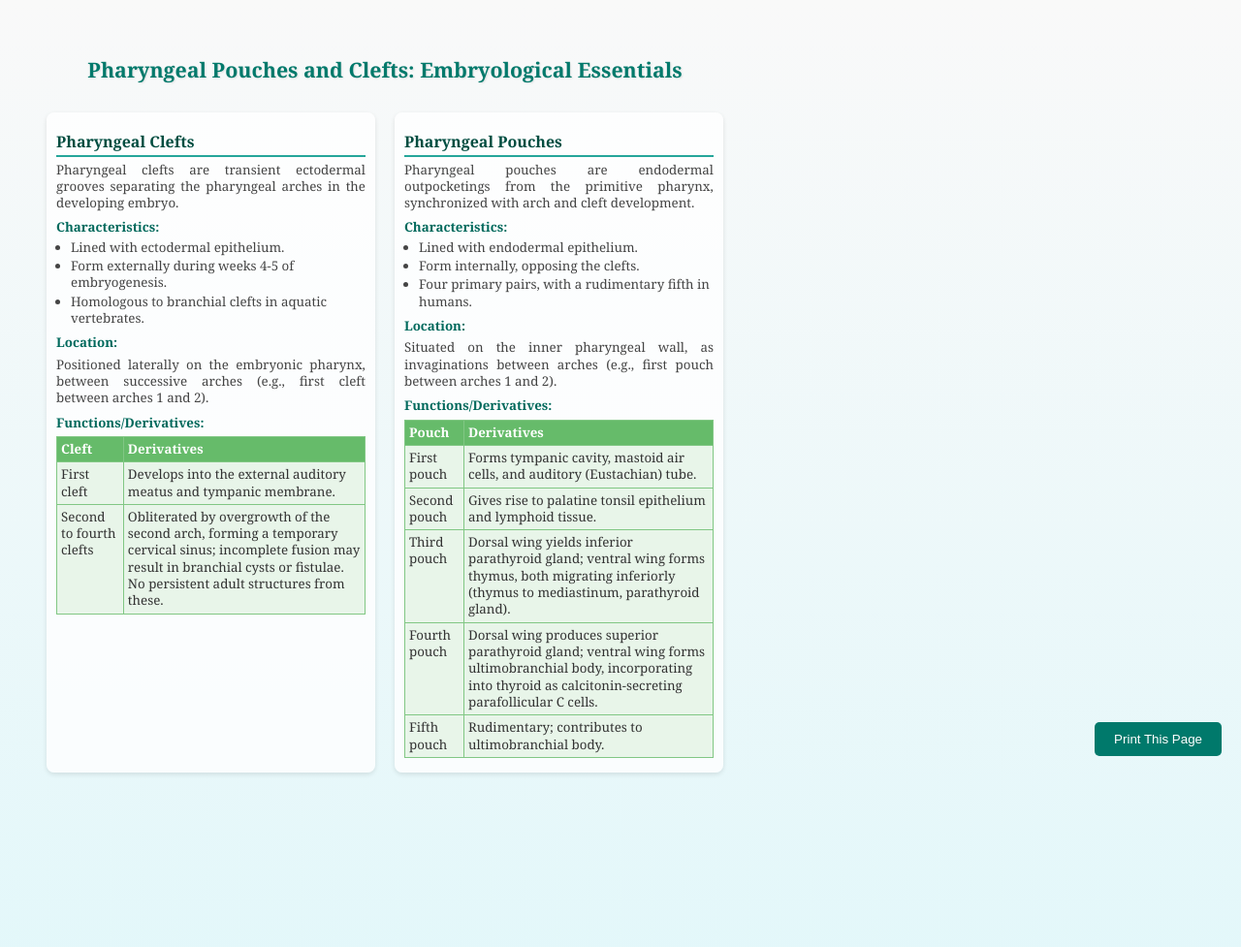
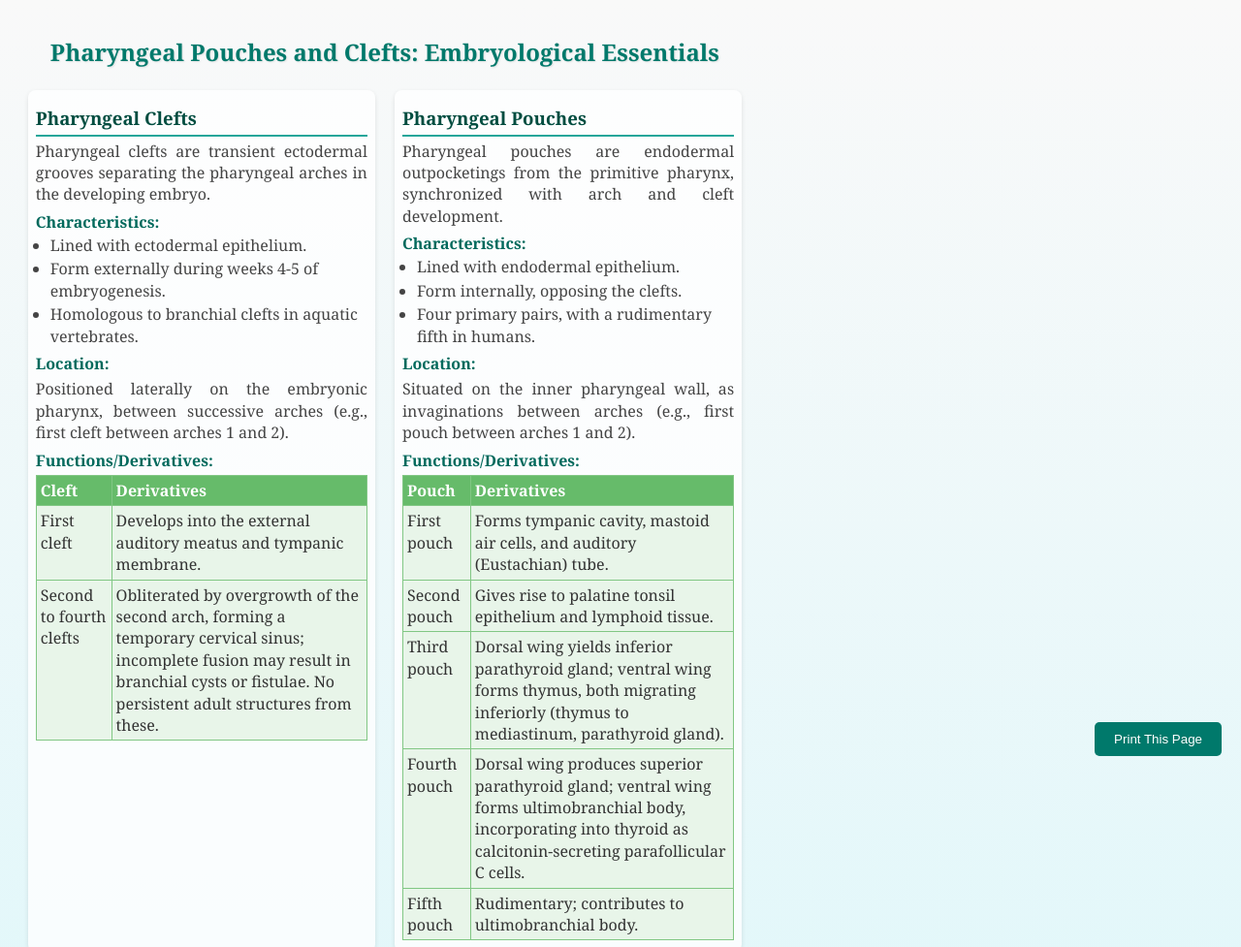
Before and after one commit to nayeemislamnishad/ANH102, a plain HTML site: page index.html in a window 1280 px wide. Shown: the top 977 px of the page at 97% size. Drawn offline with Linux system fonts and the light colour scheme; a web font is replaced by a local one.

Commit message:
Update index.html

```diff
--- a/index.html
+++ b/index.html
@@ -9,14 +9,14 @@
 
         body {
             font-family: 'Georgia', serif;
-            font-size: 10pt;
-            line-height: 1.3;
+            font-size: 12pt; /* Increased from 10pt */
+            line-height: 1.4; /* Slightly increased for readability */
             margin: 0;
-            padding: 0.5in;
+            padding: 0.3in; /* Reduced from 0.5in */
             color: #333;
-            background: linear-gradient(to bottom, #f9f9f9, #e0f7fa); /* Subtle texture gradient */
-            max-width: 8.27in; /* A4 width */
-            height: 11.69in; /* A4 height */
+            background: linear-gradient(to bottom, #f9f9f9, #e0f7fa);
+            max-width: 8.27in;
+            height: 11.69in;
             box-sizing: border-box;
             display: flex;
             flex-direction: column;
@@ -29,45 +29,45 @@
             display: grid;
             grid-template-columns: 1fr 1fr;
             gap: 20px;
-            margin-top: 20px;
+            margin-top: 15px; /* Slightly reduced from 20px */
         }
 
         h1 {
             text-align: center;
-            font-size: 16pt;
+            font-size: 18pt; /* Increased from 16pt */
             font-weight: bold;
-            margin: 10px 0;
-            color: #00796b; /* Teal color for heading */
-            text-shadow: 1px 1px 2px rgba(0,0,0,0.1); /* Impressive shadow */
+            margin: 8px 0; /* Slightly reduced from 10px */
+            color: #00796b;
+            text-shadow: 1px 1px 2px rgba(0,0,0,0.1);
             page-break-after: avoid;
         }
 
         h2 {
-            font-size: 12pt;
+            font-size: 14pt; /* Increased from 12pt */
             font-weight: bold;
-            margin: 10px 0 5px;
-            color: #004d40; /* Dark teal */
-            border-bottom: 2px solid #26a69a; /* Colorful border */
+            margin: 8px 0 4px; /* Slightly reduced margins */
+            color: #004d40;
+            border-bottom: 2px solid #26a69a;
             padding-bottom: 3px;
             page-break-after: avoid;
         }
 
         h3 {
-            font-size: 10pt;
+            font-size: 12pt; /* Increased from 10pt */
             font-weight: bold;
-            margin: 8px 0 3px;
-            color: #00695c; /* Greenish teal */
+            margin: 6px 0 2px; /* Slightly reduced margins */
+            color: #00695c;
             page-break-after: avoid;
         }
 
         p {
-            margin: 5px 0;
+            margin: 4px 0; /* Slightly reduced from 5px */
             text-align: justify;
             color: #444;
         }
 
         ul {
-            margin: 3px 0;
+            margin: 2px 0; /* Slightly reduced from 3px */
             padding-left: 15px;
             list-style-type: disc;
             color: #444;
@@ -80,8 +80,8 @@
         table {
             width: 100%;
             border-collapse: collapse;
-            margin: 5px 0;
-            background-color: #e8f5e9; /* Light green background for table */
+            margin: 4px 0; /* Slightly reduced from 5px */
+            background-color: #e8f5e9;
             border: 1px solid #81c784;
         }
 
@@ -94,32 +94,32 @@
         }
 
         th {
-            background-color: #66bb6a; /* Green header */
+            background-color: #66bb6a;
             color: white;
             font-weight: bold;
         }
 
         .section {
-            background-color: rgba(255, 255, 255, 0.8); /* Semi-transparent for texture overlay */
-            padding: 10px;
+            background-color: rgba(255, 255, 255, 0.8);
+            padding: 8px; /* Slightly reduced from 10px */
             border-radius: 8px;
-            box-shadow: 0 2px 5px rgba(0,0,0,0.1); /* Impressive shadow */
+            box-shadow: 0 2px 5px rgba(0,0,0,0.1);
             page-break-inside: avoid;
         }
 
         @media print {
             body {
                 margin: 0;
-                padding: 0.5in;
-                font-size: 10pt;
+                padding: 0.3in; /* Match reduced padding */
+                font-size: 12pt; /* Match increased font size */
                 -webkit-print-color-adjust: exact !important;
                 print-color-adjust: exact !important;
-                background: none !important; /* Remove gradient for print, but keep colors */
+                background: none !important;
             }
 
             @page {
                 size: A4 portrait;
-                margin: 0.5in;
+                margin: 0.3in; /* Match reduced margin */
             }
 
             .container {
@@ -135,7 +135,7 @@
             }
 
             .section {
-                background-color: #e8f5e9 !important; /* Preserve light color */
+                background-color: #e8f5e9 !important;
                 box-shadow: none;
             }
 
```
